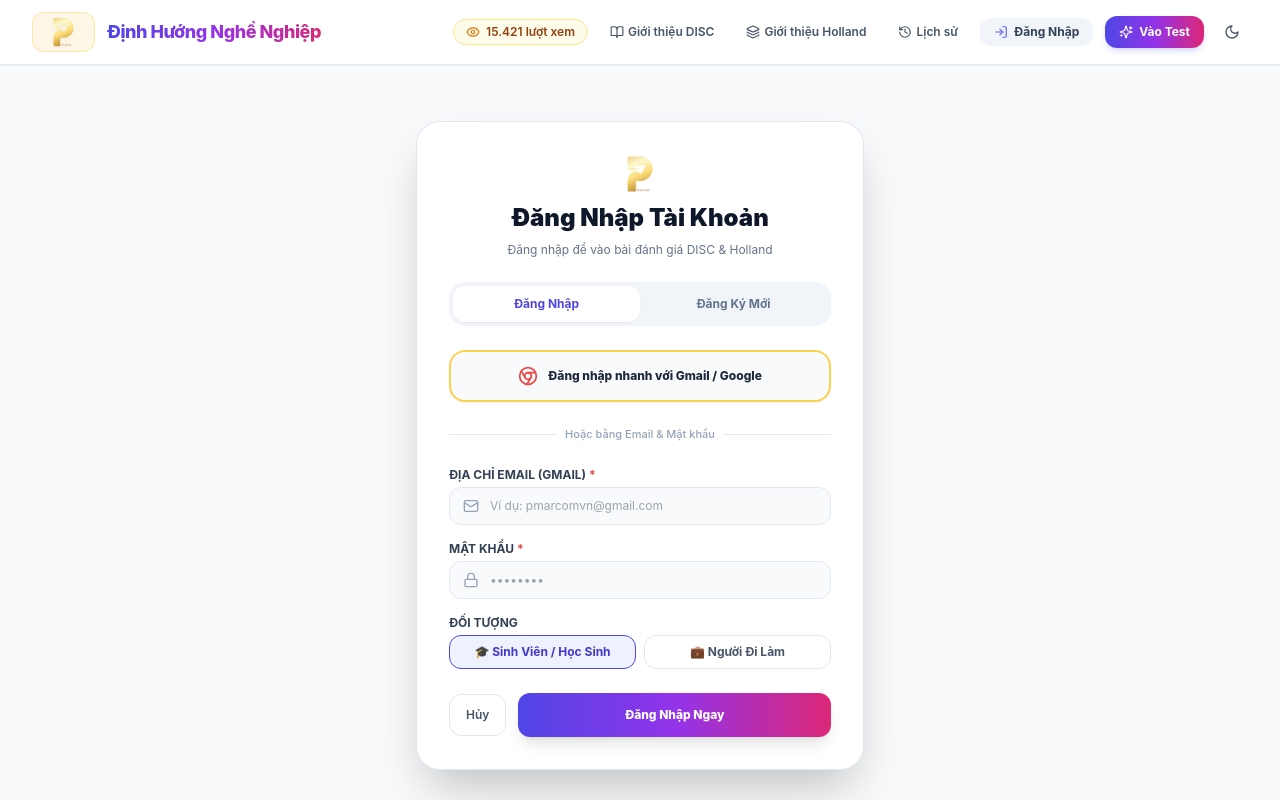
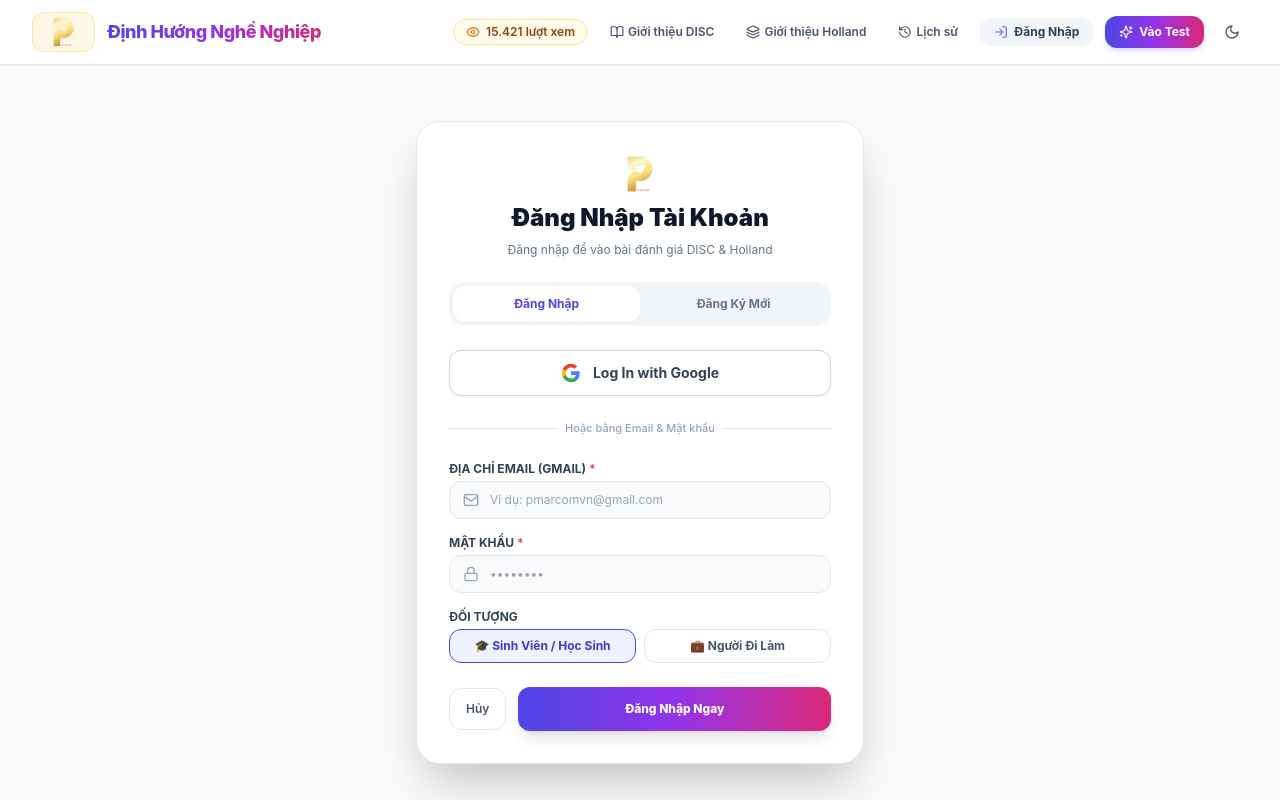
Before and after one commit to hoangtau996-collab/pmarcom-career-orientation-disc-holland, a React (Vite) app: page / in a window 1280 px wide. Both pictures are taken after a click on the button "Đăng Nhập". Shown: the top 800 px of the page. Built offline with nearby package versions, Linux system fonts and the light colour scheme.

Commit message:
Auto-update: 12:34:48 16/8/2026 - P Marcom Career Platform

```diff
--- a/src/components/AuthModal.jsx
+++ b/src/components/AuthModal.jsx
@@ -1,8 +1,32 @@
 import React, { useState } from 'react';
-import { User, Mail, Phone, Lock, LogIn, UserPlus, GraduationCap, Briefcase, ShieldCheck, AlertCircle, Chrome, CheckCircle2, ArrowRight } from 'lucide-react';
+import { User, Mail, Phone, Lock, LogIn, UserPlus, GraduationCap, Briefcase, ShieldCheck, AlertCircle, CheckCircle2, ArrowRight } from 'lucide-react';
 import { auth, googleProvider } from '../config/firebase';
 import { signInWithPopup, signInWithEmailAndPassword, createUserWithEmailAndPassword } from 'firebase/auth';
 import { saveOrUpdateUser } from '../utils/userManager';
+
+// Icon Google "G" 4 màu chuẩn thương hiệu Google
+function GoogleGIcon({ className = "w-5 h-5 shrink-0" }) {
+  return (
+    <svg className={className} viewBox="0 0 24 24">
+      <path
+        fill="#4285F4"
+        d="M22.56 12.25c0-.78-.07-1.53-.2-2.25H12v4.26h5.92c-.26 1.37-1.04 2.53-2.21 3.31v2.77h3.57c2.08-1.92 3.28-4.74 3.28-8.09z"
+      />
+      <path
+        fill="#34A853"
+        d="M12 23c2.97 0 5.46-.98 7.28-2.66l-3.57-2.77c-.98.66-2.23 1.06-3.71 1.06-2.86 0-5.29-1.93-6.16-4.53H2.18v2.84C3.99 20.53 7.7 23 12 23z"
+      />
+      <path
+        fill="#FBBC05"
+        d="M5.84 14.09c-.22-.66-.35-1.36-.35-2.09s.13-1.43.35-2.09V7.06H2.18C1.43 8.55 1 10.22 1 12s.43 3.45 1.18 4.94l2.85-2.22.81-.63z"
+      />
+      <path
+        fill="#EA4335"
+        d="M12 5.38c1.62 0 3.06.56 4.21 1.64l3.15-3.15C17.45 2.09 14.97 1 12 1 7.7 1 3.99 3.47 2.18 7.06l3.66 2.84c.87-2.6 3.3-4.52 6.16-4.52z"
+      />
+    </svg>
+  );
+}
 
 export default function AuthModal({ onAuthSuccess, onClose }) {
   const [activeTab, setActiveTab] = useState('login'); // 'login' | 'register' | 'confirm_google'
@@ -165,7 +189,7 @@ export default function AuthModal({ onAuthSuccess, onClose }) {
           <img src="/logo-pmarcom.png" alt="P Marcom Logo" className="h-10 w-auto mx-auto object-contain" />
           <h2 className="text-2xl font-black text-slate-900 dark:text-white">
             {activeTab === 'confirm_google'
-              ? 'Xác Nhận Đăng Ký Với Gmail'
+              ? 'Xác Nhận Đăng Ký Với Google'
               : activeTab === 'login'
               ? 'Đăng Nhập Tài Khoản'
               : 'Đăng Ký Thành Viên Mới'}
@@ -183,11 +207,11 @@ export default function AuthModal({ onAuthSuccess, onClose }) {
         {activeTab === 'confirm_google' ? (
           <form onSubmit={handleConfirmGoogleAuth} className="space-y-4">
 
-            <div className="p-3.5 bg-amber-50 dark:bg-amber-950/60 border border-amber-300 dark:border-amber-900 rounded-2xl flex items-center space-x-3">
-              <Chrome className="w-6 h-6 text-red-500 shrink-0" />
+            <div className="p-3.5 bg-blue-50/80 dark:bg-slate-800 border border-blue-200 dark:border-slate-700 rounded-2xl flex items-center space-x-3">
+              <GoogleGIcon className="w-6 h-6 shrink-0" />
               <div className="text-xs">
-                <div className="font-bold text-amber-900 dark:text-amber-200">Đã xác thực Gmail Google:</div>
-                <div className="font-semibold text-slate-600 dark:text-slate-300 truncate">{googleUser?.email}</div>
+                <div className="font-bold text-slate-900 dark:text-white">Tài khoản Google / Gmail:</div>
+                <div className="font-semibold text-blue-600 dark:text-blue-400 truncate">{googleUser?.email}</div>
               </div>
             </div>
 
@@ -203,7 +227,7 @@ export default function AuthModal({ onAuthSuccess, onClose }) {
                   placeholder="Ví dụ: Nguyễn Văn An"
                   value={fullName}
                   onChange={(e) => setFullName(e.target.value)}
-                  className="w-full pl-10 pr-4 py-2.5 rounded-xl border border-slate-200 dark:border-slate-700 bg-slate-50 dark:bg-slate-800 text-slate-900 dark:text-white focus:outline-none focus:ring-2 focus:ring-amber-500 text-xs font-bold"
+                  className="w-full pl-10 pr-4 py-2.5 rounded-xl border border-slate-200 dark:border-slate-700 bg-slate-50 dark:bg-slate-800 text-slate-900 dark:text-white focus:outline-none focus:ring-2 focus:ring-blue-500 text-xs font-bold"
                 />
               </div>
               {errors.fullName && <p className="text-[11px] text-red-500 font-medium">{errors.fullName}</p>}
@@ -221,7 +245,7 @@ export default function AuthModal({ onAuthSuccess, onClose }) {
                   placeholder="Ví dụ: 0988 888 888"
                   value={phone}
                   onChange={(e) => setPhone(e.target.value)}
-                  className="w-full pl-10 pr-4 py-2.5 rounded-xl border border-slate-200 dark:border-slate-700 bg-slate-50 dark:bg-slate-800 text-slate-900 dark:text-white focus:outline-none focus:ring-2 focus:ring-amber-500 text-xs font-bold"
+                  className="w-full pl-10 pr-4 py-2.5 rounded-xl border border-slate-200 dark:border-slate-700 bg-slate-50 dark:bg-slate-800 text-slate-900 dark:text-white focus:outline-none focus:ring-2 focus:ring-blue-500 text-xs font-bold"
                 />
               </div>
               {errors.phone && <p className="text-[11px] text-red-500 font-medium">{errors.phone}</p>}
@@ -269,7 +293,7 @@ export default function AuthModal({ onAuthSuccess, onClose }) {
 
               <button
                 type="submit"
-                className="flex-1 py-3.5 px-6 bg-gradient-to-r from-amber-500 via-pink-600 to-indigo-600 hover:from-amber-600 hover:to-indigo-500 text-white font-black text-xs rounded-xl shadow-lg transition-all flex items-center justify-center space-x-2"
+                className="flex-1 py-3.5 px-6 bg-gradient-to-r from-blue-600 via-indigo-600 to-purple-600 hover:from-blue-500 hover:to-purple-500 text-white font-black text-xs rounded-xl shadow-lg transition-all flex items-center justify-center space-x-2"
               >
                 <span>Xác Nhận & Đăng Nhập Ngay</span>
                 <ArrowRight className="w-4 h-4" />
@@ -306,16 +330,16 @@ export default function AuthModal({ onAuthSuccess, onClose }) {
               </button>
             </div>
 
-            {/* PROMINENT GMAIL BUTTON */}
+            {/* OFFICIAL CHROME GOOGLE BUTTON (IMAGE 2 STYLE) */}
             <button
               type="button"
               onClick={handleGoogleAuthClick}
               disabled={loading}
-              className="w-full py-3.5 px-4 bg-slate-50 hover:bg-slate-100 dark:bg-slate-800 dark:hover:bg-slate-700 border-2 border-amber-300 dark:border-amber-500/40 text-slate-800 dark:text-slate-100 font-extrabold text-xs rounded-2xl transition-all flex items-center justify-center space-x-2.5 shadow-sm active:scale-95"
+              className="w-full py-3 px-4 bg-white hover:bg-slate-50 dark:bg-slate-800 dark:hover:bg-slate-700/80 border border-slate-300 dark:border-slate-600 rounded-xl font-bold text-slate-700 dark:text-slate-100 text-xs sm:text-sm transition-all flex items-center justify-center space-x-3 shadow-sm hover:shadow active:scale-[0.98]"
             >
-              <Chrome className="w-5 h-5 text-red-500 shrink-0" />
+              <GoogleGIcon className="w-5 h-5 shrink-0" />
               <span>
-                {activeTab === 'login' ? 'Đăng nhập nhanh với Gmail / Google' : 'Đăng ký tài khoản nhanh bằng Gmail'}
+                {activeTab === 'login' ? 'Log In with Google' : 'Sign Up with Google'}
               </span>
             </button>
 
```
